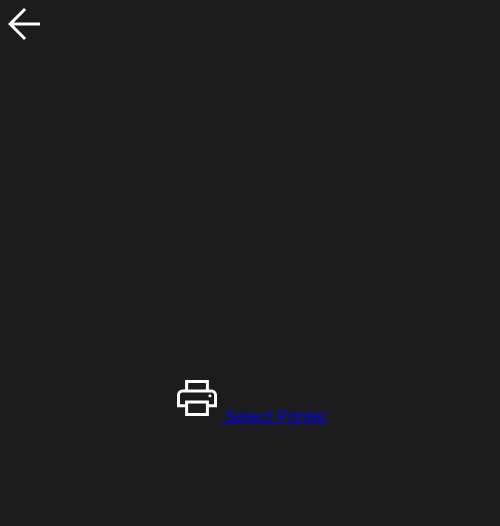
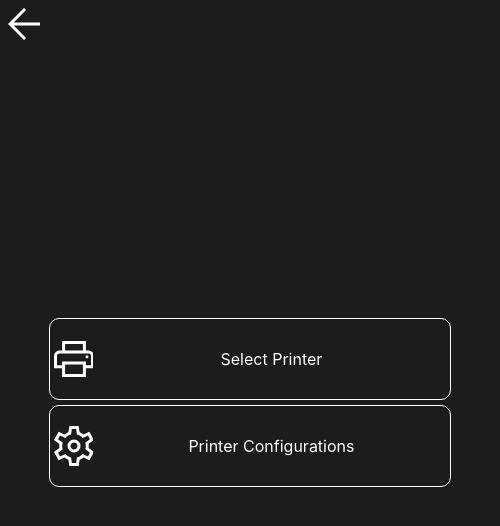
Before and after one commit to Melkson127/printer-zpl, an Electron app: page src/public/html/settings.html in a window 500 px wide. Drawn offline with Linux system fonts and the light colour scheme.

Commit message:
design of settings page and Readme changes

```diff
--- a/package.json
+++ b/package.json
@@ -1,7 +1,7 @@
 {
   "name": "printer-zpl",
   "productName": "printer-zpl",
-  "version": "0.1.0",
+  "version": "0.5.1",
   "description": "An simple app for print ZPL and EPL files on thermical printers",
   "main": "dist/index.js",
   "scripts": {
--- a/src/index.ts
+++ b/src/index.ts
@@ -15,6 +15,7 @@ const createWindow = (): void => {
     width: 500,
     webPreferences: {
       preload: path.join(__dirname, 'preload.js'),
+      devTools:false
     },
     maximizable: false,
     maxHeight: 400,
@@ -22,14 +23,14 @@ const createWindow = (): void => {
     minHeight: 400,
     minWidth: 500,
     icon: image,
-
+    autoHideMenuBar: true
   });
 
   // and load the index.html of the app.
   mainWindow.loadFile(path.join(__dirname, '../src/public/index.html'));
 
   // Open the DevTools.
-  mainWindow.webContents.openDevTools();
+  //mainWindow.webContents.openDevTools();
 };
 
 // This method will be called when Electron has finished
--- a/src/public/html/settings.html
+++ b/src/public/html/settings.html
@@ -12,10 +12,13 @@
         <a href="../index.html" class="back">
           <svg xmlns="http://www.w3.org/2000/svg" height="48" width="48"><path d="M24 40 8 24 24 8l2.1 2.1-12.4 12.4H40v3H13.7l12.4 12.4Z"/></svg>
         </a>
-        <a href="./printers.html">
+        <a href="./printers.html" class="settingOption">
             <div class="option">
                 <svg xmlns="http://www.w3.org/2000/svg" height="48" width="48"><path d="M32.9 15.6V9H15.1v6.6h-3V6h23.8v9.6ZM7 18.6h34-28.9Zm29.95 4.75q.6 0 1.05-.45.45-.45.45-1.05 0-.6-.45-1.05-.45-.45-1.05-.45-.6 0-1.05.45-.45.45-.45 1.05 0 .6.45 1.05.45.45 1.05.45ZM32.9 39v-9.6H15.1V39Zm3 3H12.1v-8.8H4V20.9q0-2.25 1.525-3.775T9.3 15.6h29.4q2.25 0 3.775 1.525T44 20.9v12.3h-8.1ZM41 30.2v-9.3q0-1-.65-1.65-.65-.65-1.65-.65H9.3q-1 0-1.65.65Q7 19.9 7 20.9v9.3h5.1v-3.8h23.8v3.8Z"/></svg>
-                Select Printer
+                <p>Select Printer</p>
+            </div>
+            <div class="option">
+                <svg xmlns="http://www.w3.org/2000/svg" height="48" width="48"><path d="m19.4 44-1-6.3q-.95-.35-2-.95t-1.85-1.25l-5.9 2.7L4 30l5.4-3.95q-.1-.45-.125-1.025Q9.25 24.45 9.25 24q0-.45.025-1.025T9.4 21.95L4 18l4.65-8.2 5.9 2.7q.8-.65 1.85-1.25t2-.9l1-6.35h9.2l1 6.3q.95.35 2.025.925Q32.7 11.8 33.45 12.5l5.9-2.7L44 18l-5.4 3.85q.1.5.125 1.075.025.575.025 1.075t-.025 1.05q-.025.55-.125 1.05L44 30l-4.65 8.2-5.9-2.7q-.8.65-1.825 1.275-1.025.625-2.025.925l-1 6.3ZM24 30.5q2.7 0 4.6-1.9 1.9-1.9 1.9-4.6 0-2.7-1.9-4.6-1.9-1.9-4.6-1.9-2.7 0-4.6 1.9-1.9 1.9-1.9 4.6 0 2.7 1.9 4.6 1.9 1.9 4.6 1.9Zm0-3q-1.45 0-2.475-1.025Q20.5 25.45 20.5 24q0-1.45 1.025-2.475Q22.55 20.5 24 20.5q1.45 0 2.475 1.025Q27.5 22.55 27.5 24q0 1.45-1.025 2.475Q25.45 27.5 24 27.5Zm0-3.5Zm-2.2 17h4.4l.7-5.6q1.65-.4 3.125-1.25T32.7 32.1l5.3 2.3 2-3.6-4.7-3.45q.2-.85.325-1.675.125-.825.125-1.675 0-.85-.1-1.675-.1-.825-.35-1.675L40 17.2l-2-3.6-5.3 2.3q-1.15-1.3-2.6-2.175-1.45-.875-3.2-1.125L26.2 7h-4.4l-.7 5.6q-1.7.35-3.175 1.2-1.475.85-2.625 2.1L10 13.6l-2 3.6 4.7 3.45q-.2.85-.325 1.675-.125.825-.125 1.675 0 .85.125 1.675.125.825.325 1.675L8 30.8l2 3.6 5.3-2.3q1.2 1.2 2.675 2.05Q19.45 35 21.1 35.4Z"/></svg>                <p>Printer Configurations</p>
             </div>
         </a>
 
--- a/src/public/index.css
+++ b/src/public/index.css
@@ -43,6 +43,24 @@ body {
   border: none;
   cursor: pointer;
 }
+.containerPrint .option{
+  display: flex;
+  position: relative;
+  width: 400px;
+  height: 80px;
+  border: 1px solid white;
+  align-items: center;
+  border-radius: 10px;
+  margin-top: 5px;
+}
+a{
+  text-decoration: none;
+}
+.containerPrint .option p{
+  width: 100%;
+  text-align: center;
+  color: white;
+}
 .container button{
   width: 80px;
   height: 80px;
```
Also changed, not shown: README.md, dist/index.js, dist/public/js/getPrinters.js, dist/public/js/printFile.js, 3 other files.
